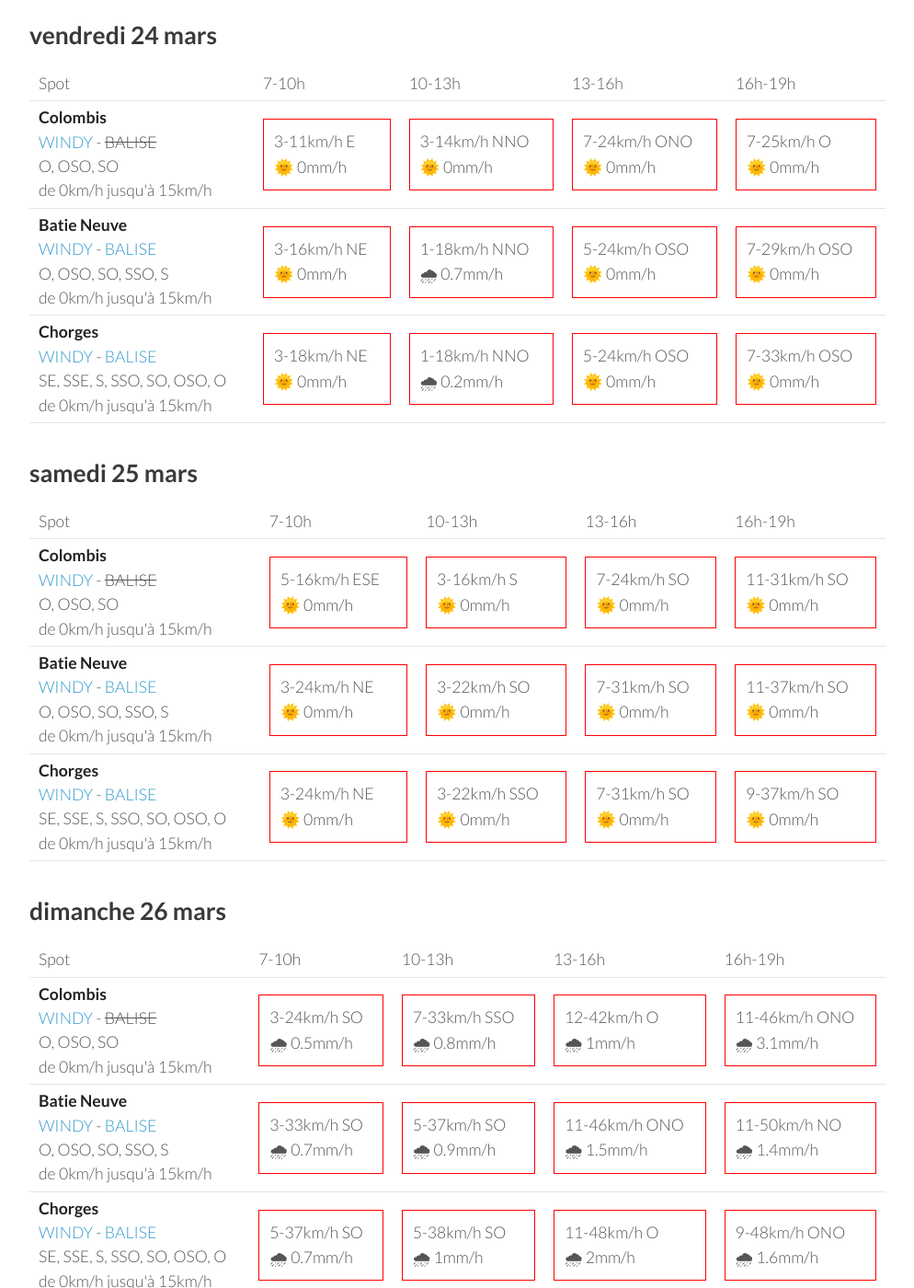
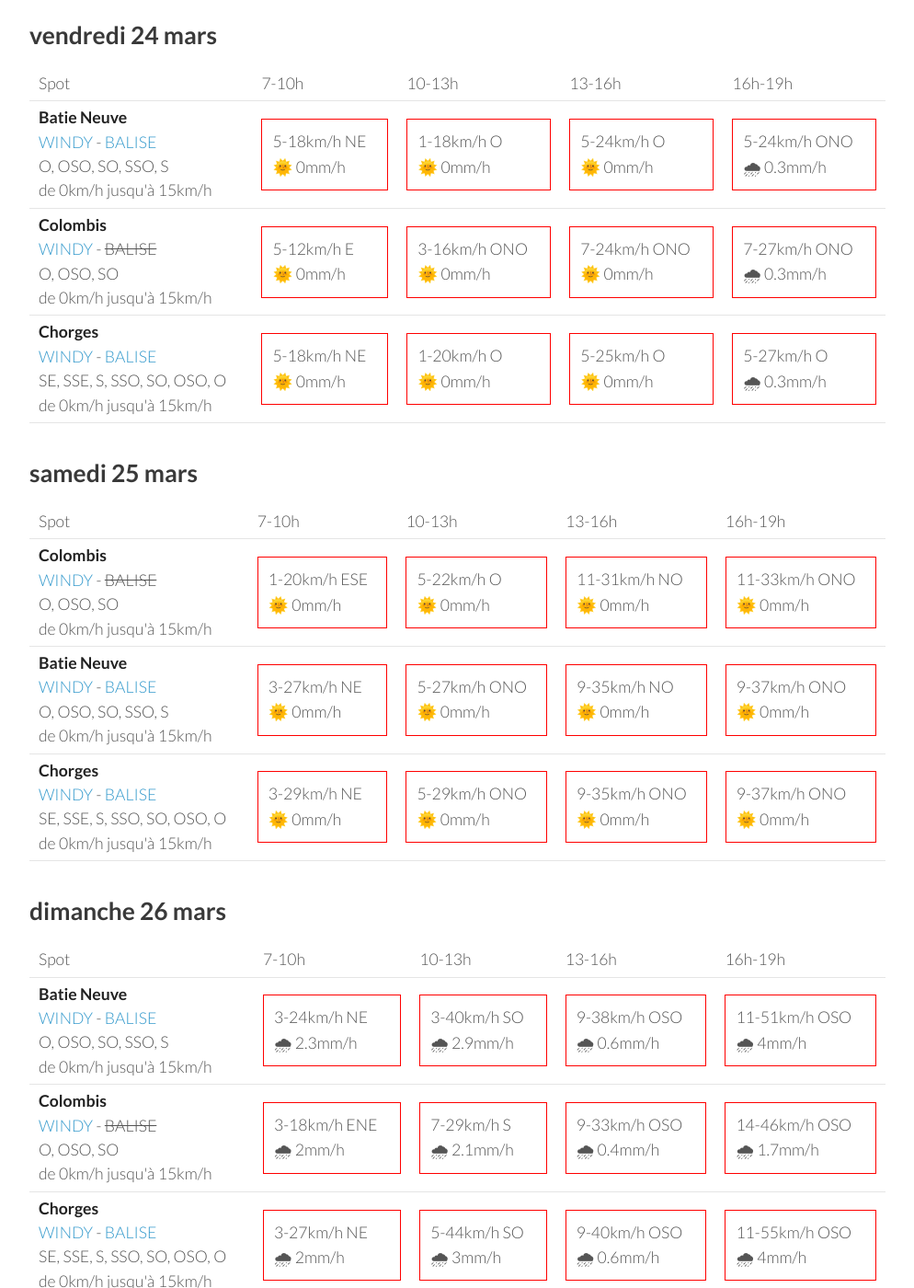
Before and after one commit to parapente-dans-le-nord/parapente-dans-le-nord.github.io, a Jekyll site: the page built from saint_andre.markdown, in a window 1280 px wide and 1400 px high, scrolled down 1685 px. Shown: the whole window at 92% size, without its empty margins (26-1020 px from the left). Built offline with Jekyll 4.4.1, drawn with Linux system fonts in a browser that asks for light colours; some of the changed text lies outside the part shown.

Commit message:
update index.markdown

```diff
--- a/saint_andre.markdown
+++ b/saint_andre.markdown
@@ -111,22 +111,22 @@ page mise à jour le mardi 21 mars 19:36
       <td>16h-19h</td>
     </tr>
 <tr>
-        <td><strong>Colombis</strong><br><a href="https://windy.com/44.494/6.216?44.559,6.262,10">WINDY</a> - <span class="no-balise"> BALISE </span><br> <span class="vent-favorable">O, OSO, SO</span><br><span class="force-vent">de 0km/h jusqu'à 15km/h</span> </td>
+        <td><strong>Chorges</strong><br><a href="https://windy.com/44.578/6.280?44.559,6.262,10">WINDY</a> - <span class=""><a href="https://www.openwindmap.org/PP554">BALISE</a> </span><br> <span class="vent-favorable">SE, SSE, S, SSO, SO, OSO, O</span><br><span class="force-vent">de 0km/h jusqu'à 15km/h</span> </td>
 
-            <td><div class="not-flyable"><p>1-3km/h NO</p><p>🌞 0mm/h</p></div></td>
-            <td><div class="not-flyable"><p>1-11km/h ENE</p><p>🌞 0mm/h</p></div></td>
-            <td><div class="not-flyable"><p>5-20km/h O</p><p>🌞 0mm/h</p></div></td>
-            <td><div class="not-flyable"><p>9-25km/h OSO</p><p>🌞 0mm/h</p></div></td>
+            <td><div class="not-flyable"><p>1-5km/h NNE</p><p>🌞 0mm/h</p></div></td>
+            <td><div class="flyable"><p>1-14km/h S</p><p>🌞 0mm/h</p></div></td>
+            <td><div class="not-flyable"><p>5-25km/h SO</p><p>🌞 0mm/h</p></div></td>
+            <td><div class="not-flyable"><p>5-27km/h SO</p><p>🌞 0mm/h</p></div></td>
 
 
     </tr>
 <tr>
-        <td><strong>Chorges</strong><br><a href="https://windy.com/44.578/6.280?44.559,6.262,10">WINDY</a> - <span class=""><a href="https://www.openwindmap.org/PP554">BALISE</a> </span><br> <span class="vent-favorable">SE, SSE, S, SSO, SO, OSO, O</span><br><span class="force-vent">de 0km/h jusqu'à 15km/h</span> </td>
+        <td><strong>Colombis</strong><br><a href="https://windy.com/44.494/6.216?44.559,6.262,10">WINDY</a> - <span class="no-balise"> BALISE </span><br> <span class="vent-favorable">O, OSO, SO</span><br><span class="force-vent">de 0km/h jusqu'à 15km/h</span> </td>
 
-            <td><div class="not-flyable"><p>1-5km/h NNE</p><p>🌞 0mm/h</p></div></td>
-            <td><div class="not-flyable"><p>1-16km/h SSE</p><p>🌞 0mm/h</p></div></td>
-            <td><div class="not-flyable"><p>5-24km/h SO</p><p>🌞 0mm/h</p></div></td>
-            <td><div class="not-flyable"><p>7-29km/h SO</p><p>🌞 0mm/h</p></div></td>
+            <td><div class="not-flyable"><p>1-3km/h NO</p><p>🌞 0mm/h</p></div></td>
+            <td><div class="not-flyable"><p>1-12km/h NE</p><p>🌞 0mm/h</p></div></td>
+            <td><div class="not-flyable"><p>5-22km/h O</p><p>🌞 0mm/h</p></div></td>
+            <td><div class="not-flyable"><p>5-24km/h O</p><p>🌞 0mm/h</p></div></td>
 
 
     </tr>
@@ -136,7 +136,7 @@ page mise à jour le mardi 21 mars 19:36
             <td><div class="not-flyable"><p>5-7km/h NNE</p><p>🌞 0mm/h</p></div></td>
             <td><div class="not-flyable"><p>1-14km/h SSE</p><p>🌞 0mm/h</p></div></td>
             <td><div class="not-flyable"><p>5-24km/h SO</p><p>🌞 0mm/h</p></div></td>
-            <td><div class="not-flyable"><p>7-29km/h SO</p><p>🌞 0mm/h</p></div></td>
+            <td><div class="not-flyable"><p>5-25km/h SO</p><p>🌞 0mm/h</p></div></td>
 
 
     </tr>
@@ -157,32 +157,32 @@ page mise à jour le mardi 21 mars 19:36
       <td>16h-19h</td>
     </tr>
 <tr>
-        <td><strong>Colombis</strong><br><a href="https://windy.com/44.494/6.216?44.559,6.262,10">WINDY</a> - <span class="no-balise"> BALISE </span><br> <span class="vent-favorable">O, OSO, SO</span><br><span class="force-vent">de 0km/h jusqu'à 15km/h</span> </td>
+        <td><strong>Batie Neuve</strong><br><a href="https://windy.com/44.584/6.236?44.559,6.262,10,m:eTtagly">WINDY</a> - <span class=""><a href="https://www.openwindmap.org/PP554">BALISE</a> </span><br> <span class="vent-favorable">O, OSO, SO, SSO, S</span><br><span class="force-vent">de 0km/h jusqu'à 15km/h</span> </td>
 
-            <td><div class="not-flyable"><p>3-11km/h E</p><p>🌞 0mm/h</p></div></td>
-            <td><div class="not-flyable"><p>3-14km/h NNO</p><p>🌞 0mm/h</p></div></td>
-            <td><div class="not-flyable"><p>7-24km/h ONO</p><p>🌞 0mm/h</p></div></td>
-            <td><div class="not-flyable"><p>7-25km/h O</p><p>🌞 0mm/h</p></div></td>
+            <td><div class="not-flyable"><p>5-18km/h NE</p><p>🌞 0mm/h</p></div></td>
+            <td><div class="not-flyable"><p>1-18km/h O</p><p>🌞 0mm/h</p></div></td>
+            <td><div class="not-flyable"><p>5-24km/h O</p><p>🌞 0mm/h</p></div></td>
+            <td><div class="not-flyable"><p>5-24km/h ONO</p><p>🌧 0.3mm/h</p></div></td>
 
 
     </tr>
 <tr>
-        <td><strong>Batie Neuve</strong><br><a href="https://windy.com/44.584/6.236?44.559,6.262,10,m:eTtagly">WINDY</a> - <span class=""><a href="https://www.openwindmap.org/PP554">BALISE</a> </span><br> <span class="vent-favorable">O, OSO, SO, SSO, S</span><br><span class="force-vent">de 0km/h jusqu'à 15km/h</span> </td>
+        <td><strong>Colombis</strong><br><a href="https://windy.com/44.494/6.216?44.559,6.262,10">WINDY</a> - <span class="no-balise"> BALISE </span><br> <span class="vent-favorable">O, OSO, SO</span><br><span class="force-vent">de 0km/h jusqu'à 15km/h</span> </td>
 
-            <td><div class="not-flyable"><p>3-16km/h NE</p><p>🌞 0mm/h</p></div></td>
-            <td><div class="not-flyable"><p>1-18km/h NNO</p><p>🌧 0.7mm/h</p></div></td>
-            <td><div class="not-flyable"><p>5-24km/h OSO</p><p>🌞 0mm/h</p></div></td>
-            <td><div class="not-flyable"><p>7-29km/h OSO</p><p>🌞 0mm/h</p></div></td>
+            <td><div class="not-flyable"><p>5-12km/h E</p><p>🌞 0mm/h</p></div></td>
+            <td><div class="not-flyable"><p>3-16km/h ONO</p><p>🌞 0mm/h</p></div></td>
+            <td><div class="not-flyable"><p>7-24km/h ONO</p><p>🌞 0mm/h</p></div></td>
+            <td><div class="not-flyable"><p>7-27km/h ONO</p><p>🌧 0.3mm/h</p></div></td>
 
 
     </tr>
 <tr>
         <td><strong>Chorges</strong><br><a href="https://windy.com/44.578/6.280?44.559,6.262,10">WINDY</a> - <span class=""><a href="https://www.openwindmap.org/PP554">BALISE</a> </span><br> <span class="vent-favorable">SE, SSE, S, SSO, SO, OSO, O</span><br><span class="force-vent">de 0km/h jusqu'à 15km/h</span> </td>
 
-            <td><div class="not-flyable"><p>3-18km/h NE</p><p>🌞 0mm/h</p></div></td>
-            <td><div class="not-flyable"><p>1-18km/h NNO</p><p>🌧 0.2mm/h</p></div></td>
-            <td><div class="not-flyable"><p>5-24km/h OSO</p><p>🌞 0mm/h</p></div></td>
-            <td><div class="not-flyable"><p>7-33km/h OSO</p><p>🌞 0mm/h</p></div></td>
+            <td><div class="not-flyable"><p>5-18km/h NE</p><p>🌞 0mm/h</p></div></td>
+            <td><div class="not-flyable"><p>1-20km/h O</p><p>🌞 0mm/h</p></div></td>
+            <td><div class="not-flyable"><p>5-25km/h O</p><p>🌞 0mm/h</p></div></td>
+            <td><div class="not-flyable"><p>5-27km/h O</p><p>🌧 0.3mm/h</p></div></td>
 
 
     </tr>
@@ -205,30 +205,30 @@ page mise à jour le mardi 21 mars 19:36
 <tr>
         <td><strong>Colombis</strong><br><a href="https://windy.com/44.494/6.216?44.559,6.262,10">WINDY</a> - <span class="no-balise"> BALISE </span><br> <span class="vent-favorable">O, OSO, SO</span><br><span class="force-vent">de 0km/h jusqu'à 15km/h</span> </td>
 
-            <td><div class="not-flyable"><p>5-16km/h ESE</p><p>🌞 0mm/h</p></div></td>
-            <td><div class="not-flyable"><p>3-16km/h S</p><p>🌞 0mm/h</p></div></td>
-            <td><div class="not-flyable"><p>7-24km/h SO</p><p>🌞 0mm/h</p></div></td>
-            <td><div class="not-flyable"><p>11-31km/h SO</p><p>🌞 0mm/h</p></div></td>
+            <td><div class="not-flyable"><p>1-20km/h ESE</p><p>🌞 0mm/h</p></div></td>
+            <td><div class="not-flyable"><p>5-22km/h O</p><p>🌞 0mm/h</p></div></td>
+            <td><div class="not-flyable"><p>11-31km/h NO</p><p>🌞 0mm/h</p></div></td>
+            <td><div class="not-flyable"><p>11-33km/h ONO</p><p>🌞 0mm/h</p></div></td>
 
 
     </tr>
 <tr>
         <td><strong>Batie Neuve</strong><br><a href="https://windy.com/44.584/6.236?44.559,6.262,10,m:eTtagly">WINDY</a> - <span class=""><a href="https://www.openwindmap.org/PP554">BALISE</a> </span><br> <span class="vent-favorable">O, OSO, SO, SSO, S</span><br><span class="force-vent">de 0km/h jusqu'à 15km/h</span> </td>
 
-            <td><div class="not-flyable"><p>3-24km/h NE</p><p>🌞 0mm/h</p></div></td>
-            <td><div class="not-flyable"><p>3-22km/h SO</p><p>🌞 0mm/h</p></div></td>
-            <td><div class="not-flyable"><p>7-31km/h SO</p><p>🌞 0mm/h</p></div></td>
-            <td><div class="not-flyable"><p>11-37km/h SO</p><p>🌞 0mm/h</p></div></td>
+            <td><div class="not-flyable"><p>3-27km/h NE</p><p>🌞 0mm/h</p></div></td>
+            <td><div class="not-flyable"><p>5-27km/h ONO</p><p>🌞 0mm/h</p></div></td>
+            <td><div class="not-flyable"><p>9-35km/h NO</p><p>🌞 0mm/h</p></div></td>
+            <td><div class="not-flyable"><p>9-37km/h ONO</p><p>🌞 0mm/h</p></div></td>
 
 
     </tr>
 <tr>
         <td><strong>Chorges</strong><br><a href="https://windy.com/44.578/6.280?44.559,6.262,10">WINDY</a> - <span class=""><a href="https://www.openwindmap.org/PP554">BALISE</a> </span><br> <span class="vent-favorable">SE, SSE, S, SSO, SO, OSO, O</span><br><span class="force-vent">de 0km/h jusqu'à 15km/h</span> </td>
 
-            <td><div class="not-flyable"><p>3-24km/h NE</p><p>🌞 0mm/h</p></div></td>
-            <td><div class="not-flyable"><p>3-22km/h SSO</p><p>🌞 0mm/h</p></div></td>
-            <td><div class="not-flyable"><p>7-31km/h SO</p><p>🌞 0mm/h</p></div></td>
-            <td><div class="not-flyable"><p>9-37km/h SO</p><p>🌞 0mm/h</p></div></td>
+            <td><div class="not-flyable"><p>3-29km/h NE</p><p>🌞 0mm/h</p></div></td>
+            <td><div class="not-flyable"><p>5-29km/h ONO</p><p>🌞 0mm/h</p></div></td>
+            <td><div class="not-flyable"><p>9-35km/h ONO</p><p>🌞 0mm/h</p></div></td>
+            <td><div class="not-flyable"><p>9-37km/h ONO</p><p>🌞 0mm/h</p></div></td>
 
 
     </tr>
@@ -249,32 +249,32 @@ page mise à jour le mardi 21 mars 19:36
       <td>16h-19h</td>
     </tr>
 <tr>
-        <td><strong>Colombis</strong><br><a href="https://windy.com/44.494/6.216?44.559,6.262,10">WINDY</a> - <span class="no-balise"> BALISE </span><br> <span class="vent-favorable">O, OSO, SO</span><br><span class="force-vent">de 0km/h jusqu'à 15km/h</span> </td>
+        <td><strong>Batie Neuve</strong><br><a href="https://windy.com/44.584/6.236?44.559,6.262,10,m:eTtagly">WINDY</a> - <span class=""><a href="https://www.openwindmap.org/PP554">BALISE</a> </span><br> <span class="vent-favorable">O, OSO, SO, SSO, S</span><br><span class="force-vent">de 0km/h jusqu'à 15km/h</span> </td>
 
-            <td><div class="not-flyable"><p>3-24km/h SO</p><p>🌧 0.5mm/h</p></div></td>
-            <td><div class="not-flyable"><p>7-33km/h SSO</p><p>🌧 0.8mm/h</p></div></td>
-            <td><div class="not-flyable"><p>12-42km/h O</p><p>🌧 1mm/h</p></div></td>
-            <td><div class="not-flyable"><p>11-46km/h ONO</p><p>🌧 3.1mm/h</p></div></td>
+            <td><div class="not-flyable"><p>3-24km/h NE</p><p>🌧 2.3mm/h</p></div></td>
+            <td><div class="not-flyable"><p>3-40km/h SO</p><p>🌧 2.9mm/h</p></div></td>
+            <td><div class="not-flyable"><p>9-38km/h OSO</p><p>🌧 0.6mm/h</p></div></td>
+            <td><div class="not-flyable"><p>11-51km/h OSO</p><p>🌧 4mm/h</p></div></td>
 
 
     </tr>
 <tr>
-        <td><strong>Batie Neuve</strong><br><a href="https://windy.com/44.584/6.236?44.559,6.262,10,m:eTtagly">WINDY</a> - <span class=""><a href="https://www.openwindmap.org/PP554">BALISE</a> </span><br> <span class="vent-favorable">O, OSO, SO, SSO, S</span><br><span class="force-vent">de 0km/h jusqu'à 15km/h</span> </td>
+        <td><strong>Colombis</strong><br><a href="https://windy.com/44.494/6.216?44.559,6.262,10">WINDY</a> - <span class="no-balise"> BALISE </span><br> <span class="vent-favorable">O, OSO, SO</span><br><span class="force-vent">de 0km/h jusqu'à 15km/h</span> </td>
 
-            <td><div class="not-flyable"><p>3-33km/h SO</p><p>🌧 0.7mm/h</p></div></td>
-            <td><div class="not-flyable"><p>5-37km/h SO</p><p>🌧 0.9mm/h</p></div></td>
-            <td><div class="not-flyable"><p>11-46km/h ONO</p><p>🌧 1.5mm/h</p></div></td>
-            <td><div class="not-flyable"><p>11-50km/h NO</p><p>🌧 1.4mm/h</p></div></td>
+            <td><div class="not-flyable"><p>3-18km/h ENE</p><p>🌧 2mm/h</p></div></td>
+            <td><div class="not-flyable"><p>7-29km/h S</p><p>🌧 2.1mm/h</p></div></td>
+            <td><div class="not-flyable"><p>9-33km/h OSO</p><p>🌧 0.4mm/h</p></div></td>
+            <td><div class="not-flyable"><p>14-46km/h OSO</p><p>🌧 1.7mm/h</p></div></td>
 
 
     </tr>
 <tr>
         <td><strong>Chorges</strong><br><a href="https://windy.com/44.578/6.280?44.559,6.262,10">WINDY</a> - <span class=""><a href="https://www.openwindmap.org/PP554">BALISE</a> </span><br> <span class="vent-favorable">SE, SSE, S, SSO, SO, OSO, O</span><br><span class="force-vent">de 0km/h jusqu'à 15km/h</span> </td>
 
-            <td><div class="not-flyable"><p>5-37km/h SO</p><p>🌧 0.7mm/h</p></div></td>
-            <td><div class="not-flyable"><p>5-38km/h SO</p><p>🌧 1mm/h</p></div></td>
-            <td><div class="not-flyable"><p>11-48km/h O</p><p>🌧 2mm/h</p></div></td>
-            <td><div class="not-flyable"><p>9-48km/h ONO</p><p>🌧 1.6mm/h</p></div></td>
+            <td><div class="not-flyable"><p>3-27km/h NE</p><p>🌧 2mm/h</p></div></td>
+            <td><div class="not-flyable"><p>5-44km/h SO</p><p>🌧 3mm/h</p></div></td>
+            <td><div class="not-flyable"><p>9-40km/h OSO</p><p>🌧 0.6mm/h</p></div></td>
+            <td><div class="not-flyable"><p>11-55km/h OSO</p><p>🌧 4mm/h</p></div></td>
 
 
     </tr>
```
Also changed, not shown: other parts of saint_andre.markdown (+1 -1 lines).
